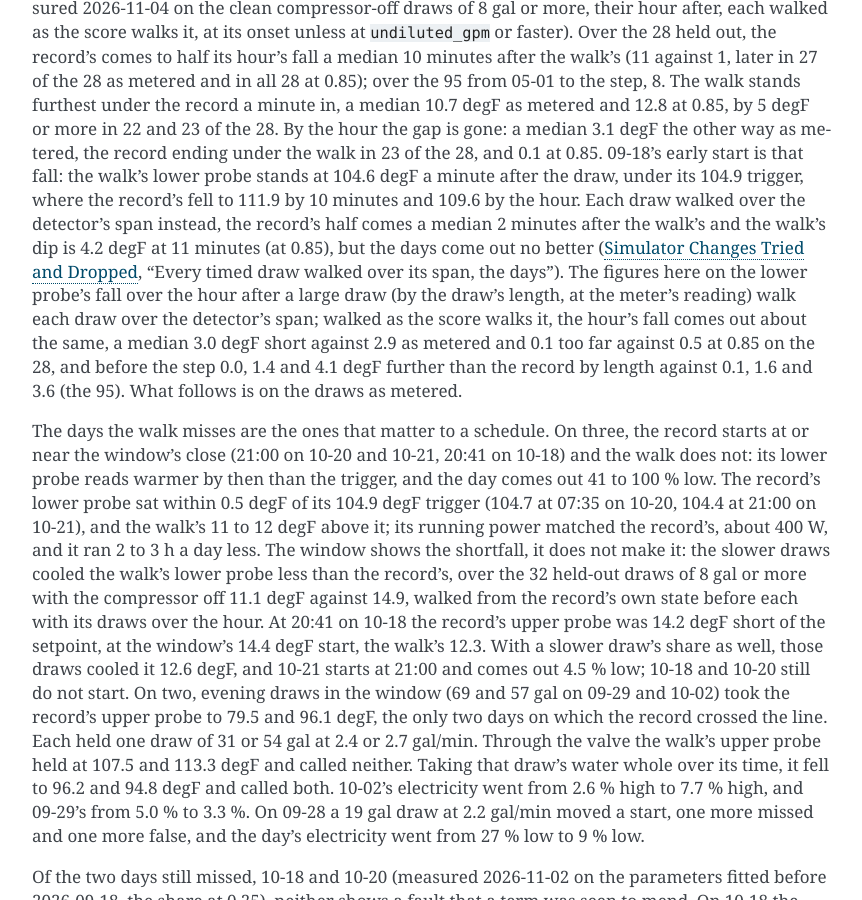
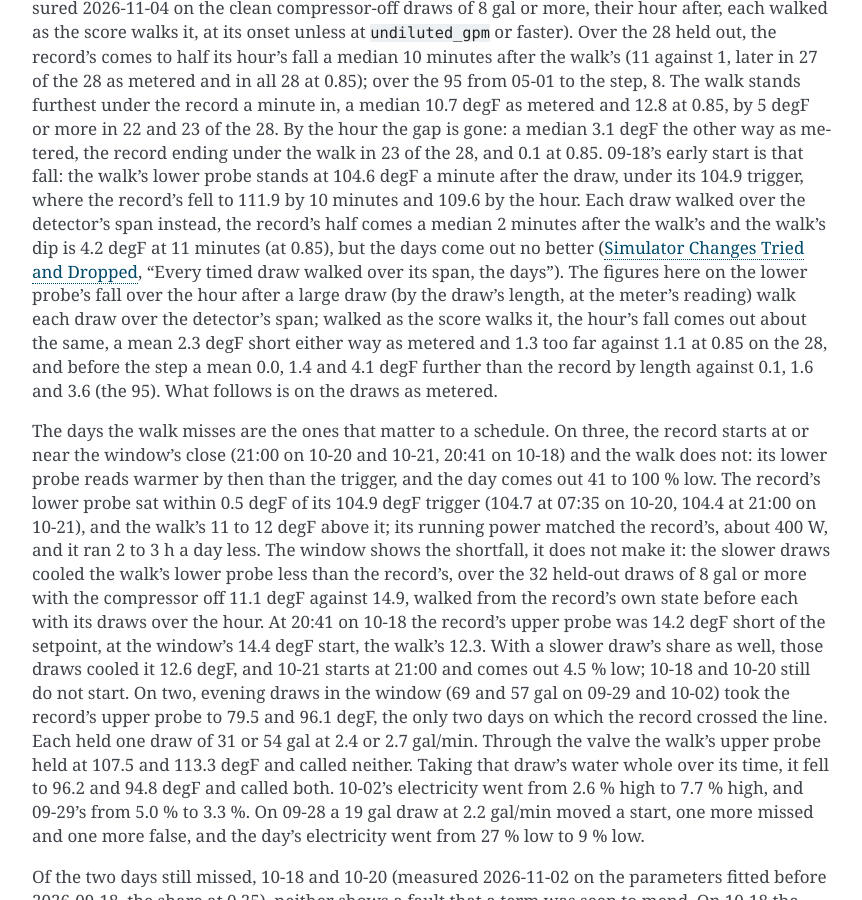
Before and after one commit to eman/nwp500-python, a Sphinx documentation site: the page built from docs/explanation/simulator.rst, in a window 1280 px wide and 900 px high, scrolled down 11929 px. Shown: the whole window, without its empty margins (338-1200 px from the left). Built offline with Sphinx 7.4.7, drawn with Linux system fonts in a browser that asks for light colours.

Commit message:
docs(sim): the hour-fall comparison in means throughout

```diff
--- a/docs/explanation/simulator.rst
+++ b/docs/explanation/simulator.rst
@@ -691,9 +691,9 @@ but the days come out no better (:doc:`simulator-tried`, "Every timed
 draw walked over its span, the days"). The figures here on the lower
 probe's fall over the hour after a large draw (by the draw's length, at
 the meter's reading) walk each draw over the detector's span; walked as
-the score walks it, the hour's fall comes out about the same, a median
-3.0 degF short against 2.9 as metered and 0.1 too far against 0.5 at
-0.85 on the 28, and before the step 0.0, 1.4 and 4.1 degF further than
+the score walks it, the hour's fall comes out about the same, a mean 2.3
+degF short either way as metered and 1.3 too far against 1.1 at 0.85 on
+the 28, and before the step a mean 0.0, 1.4 and 4.1 degF further than
 the record by length against 0.1, 1.6 and 3.6 (the 95). What follows is
 on the draws as metered.
 
```
